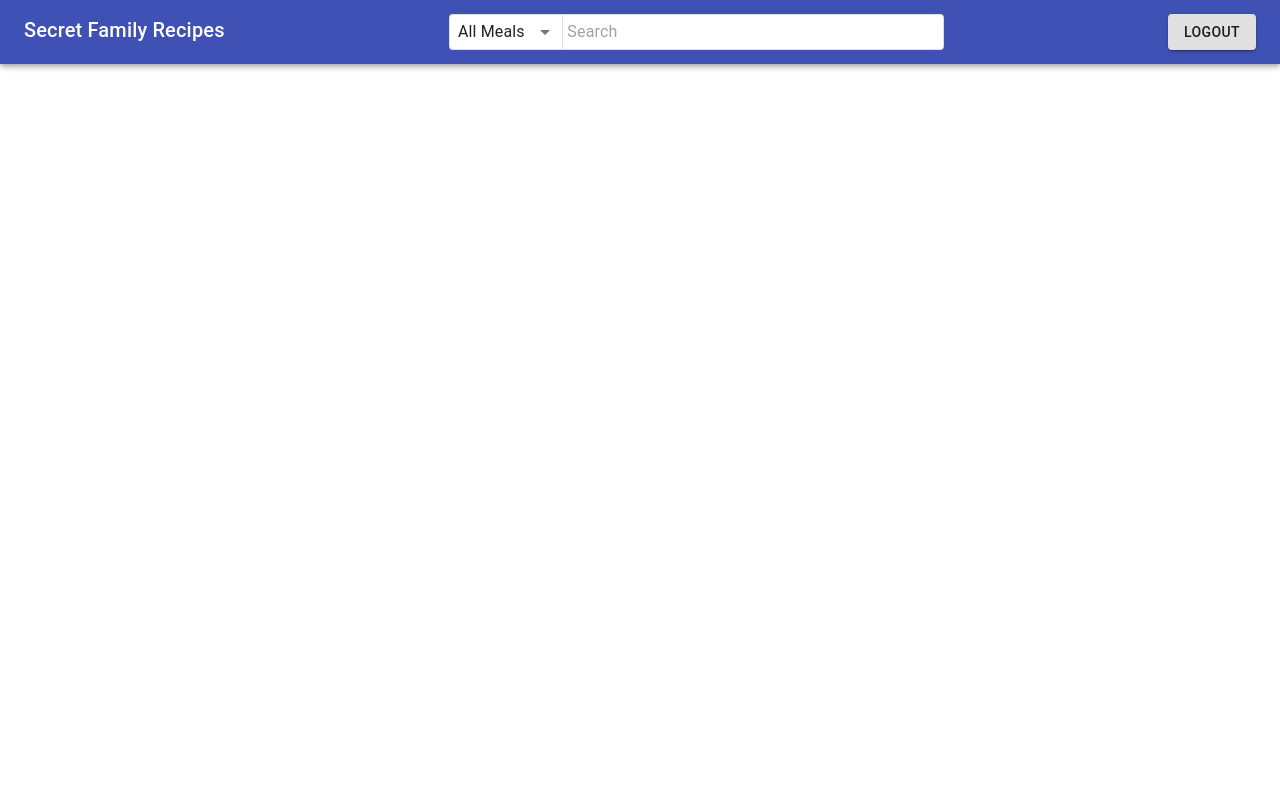
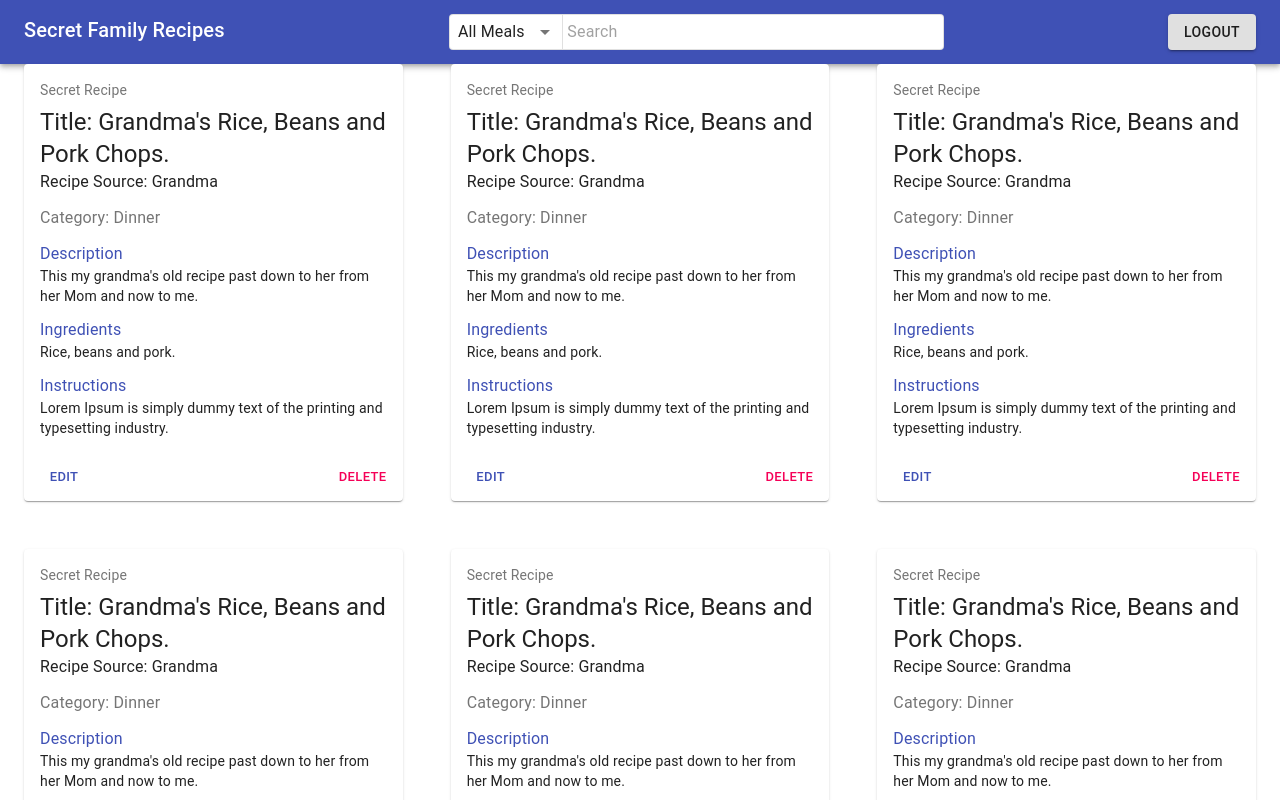
Before and after one commit to secret-family-recipes-6-pt/front-end, a React (Create React App) app: page /home in a window 1280 px wide. Shown: the top 800 px of the page. Built offline with nearby package versions, Linux system fonts and the light colour scheme.

Commit message:
Feature: Created Cards Component  - Dummy Data needs to have more variety  - Moved rendering of cards from RecipePage in views to the CardsComponent because it took up a part of the Home.js page, not its own.

```diff
--- a/src/App.js
+++ b/src/App.js
@@ -1,6 +1,5 @@
 import { BrowserRouter as Router, Route, Switch } from "react-router-dom";
-import React, { useState, useMemo, useEffect } from "react";
-import axios from "axios";
+import React, { useState, useMemo } from "react";
 
 import SignUp from "./views/SignUp";
 import SignIn from "./views/SignIn";
@@ -8,14 +7,10 @@ import Home from "./views/Home";
 import AddEditRecipe from "./views/AddEditRecipe";
 
 import { RecipeContext } from "./context/RecipeContext";
-import RecipePage from "./views/RecipePage";
 
 function App() {
   const [recipe, setRecipe] = useState(null);
-  const providerValue = useMemo(
-    () => ({ recipe, setRecipe }),
-    [recipe, setRecipe]
-  );
+  const providerValue = useMemo(() => ({ recipe, setRecipe }), [recipe, setRecipe]);
   return (
     <div className="App">
       <RecipeContext.Provider value={providerValue}>
@@ -23,9 +18,6 @@ function App() {
           <Switch>
             <Route path="/AddEditRecipe">
               <AddEditRecipe />
-            </Route>
-            <Route path="/RecipePage">
-              <RecipePage />
             </Route>
 
             <Route path="/home">
--- a/src/components/RecipeCard.js
+++ b/src/components/RecipeCard.js
@@ -1,14 +1,75 @@
 import React from "react";
+import { Typography, Button, Card, makeStyles, CardContent, CardActions, Grid } from "@material-ui/core";
 
-export default function RecipeCard() {
-  useEffect(() => {
-    axiosWithAuth()
-      .get("/recipes/user/:id")
-      .then((res) => {
-        console.log("respone: ", res.data);
-        return res.data;
-      })
-      .catch((err) => console.log(err));
-  }, []);
-  return <div></div>;
+// useEffect(() => {
+//   axiosWithAuth()
+//     .get("/recipes/user/:id")
+//     .then((res) => {
+//       console.log("respone: ", res.data);
+//       return res.data;
+//     })
+//     .catch((err) => console.log(err));
+// }, []);
+
+const useStyles = makeStyles({
+  root: {
+    minWidth: 100,
+  },
+  title: {
+    fontSize: 14,
+  },
+  pos: {
+    marginBottom: 12,
+  },
+});
+
+export default function RecipeCard({ cardInfo }) {
+  const classes = useStyles();
+
+  return (
+    <Card className={classes.root}>
+      <CardContent>
+        <Typography className={classes.title} color="textSecondary" gutterBottom>
+          Secret Recipe
+        </Typography>
+        <Typography variant="h5" component="h2">
+          Title: {cardInfo.name}
+        </Typography>
+        <Typography className={classes.pos} color="textPrimay">
+          Recipe Source: {cardInfo.source}
+        </Typography>
+        <Typography className={classes.pos} color="textSecondary">
+          Category: {cardInfo.category}
+        </Typography>
+        <Typography className={classes.pos} variant="body2" component="p">
+          <Typography color="primary">Description</Typography>
+
+          {cardInfo.description}
+        </Typography>
+        <Typography className={classes.pos} variant="body2" component="p">
+          <Typography color="primary">Ingredients</Typography>
+          {cardInfo.ingredients}
+        </Typography>
+        <Typography variant="body2" component="p">
+          <Typography color="primary">Instructions</Typography>
+          {cardInfo.instructions}
+        </Typography>
+      </CardContent>
+
+      <CardActions>
+        <Grid container justify="space-between">
+          <Grid item>
+            <Button color="primary" size="small">
+              Edit
+            </Button>
+          </Grid>
+          <Grid item>
+            <Button color="secondary" size="small">
+              Delete
+            </Button>
+          </Grid>
+        </Grid>
+      </CardActions>
+    </Card>
+  );
 }
--- /dev/null
+++ b/src/components/RecipeCards.js
@@ -0,0 +1,19 @@
+import { Container, Grid } from "@material-ui/core";
+import { cardsInformation } from "../dummyData";
+import RecipeCard from "./RecipeCard";
+
+export default function RecipeCards() {
+  return (
+    <Container>
+      <Grid spacing={6} container justify="center">
+        {cardsInformation.map((cardInfo, index) => {
+          return (
+            <Grid item key={index} xs={12} md={6} lg={4}>
+              <RecipeCard cardInfo={cardInfo} />
+            </Grid>
+          );
+        })}
+      </Grid>
+    </Container>
+  );
+}
--- /dev/null
+++ b/src/dummyData.js
@@ -0,0 +1,92 @@
+const cardsInformation = [
+  {
+    name: "Grandma's Rice, Beans and Pork Chops.",
+    source: "Grandma",
+    category: "Dinner",
+    description: "This my grandma's old recipe past down to her from her Mom and now to me.",
+    ingredients: "Rice, beans and pork.",
+    instructions: "Lorem Ipsum is simply dummy text of the printing and typesetting industry.",
+  },
+  {
+    name: "Grandma's Rice, Beans and Pork Chops.",
+    source: "Grandma",
+    category: "Dinner",
+    description: "This my grandma's old recipe past down to her from her Mom and now to me.",
+    ingredients: "Rice, beans and pork.",
+    instructions: "Lorem Ipsum is simply dummy text of the printing and typesetting industry.",
+  },
+  {
+    name: "Grandma's Rice, Beans and Pork Chops.",
+    source: "Grandma",
+    category: "Dinner",
+    description: "This my grandma's old recipe past down to her from her Mom and now to me.",
+    ingredients: "Rice, beans and pork.",
+    instructions: "Lorem Ipsum is simply dummy text of the printing and typesetting industry.",
+  },
+  {
+    name: "Grandma's Rice, Beans and Pork Chops.",
+    source: "Grandma",
+    category: "Dinner",
+    description: "This my grandma's old recipe past down to her from her Mom and now to me.",
+    ingredients: "Rice, beans and pork.",
+    instructions: "Lorem Ipsum is simply dummy text of the printing and typesetting industry.",
+  },
+  {
+    name: "Grandma's Rice, Beans and Pork Chops.",
+    source: "Grandma",
+    category: "Dinner",
+    description: "This my grandma's old recipe past down to her from her Mom and now to me.",
+    ingredients: "Rice, beans and pork.",
+    instructions: "Lorem Ipsum is simply dummy text of the printing and typesetting industry.",
+  },
+  {
+    name: "Grandma's Rice, Beans and Pork Chops.",
+    source: "Grandma",
+    category: "Dinner",
+    description: "This my grandma's old recipe past down to her from her Mom and now to me.",
+    ingredients: "Rice, beans and pork.",
+    instructions: "Lorem Ipsum is simply dummy text of the printing and typesetting industry.",
+  },
+  {
+    name: "Grandma's Rice, Beans and Pork Chops.",
+    source: "Grandma",
+    category: "Dinner",
+    description: "This my grandma's old recipe past down to her from her Mom and now to me.",
+    ingredients: "Rice, beans and pork.",
+    instructions: "Lorem Ipsum is simply dummy text of the printing and typesetting industry.",
+  },
+  {
+    name: "Grandma's Rice, Beans and Pork Chops.",
+    source: "Grandma",
+    category: "Dinner",
+    description: "This my grandma's old recipe past down to her from her Mom and now to me.",
+    ingredients: "Rice, beans and pork.",
+    instructions: "Lorem Ipsum is simply dummy text of the printing and typesetting industry.",
+  },
+  {
+    name: "Grandma's Rice, Beans and Pork Chops.",
+    source: "Grandma",
+    category: "Dinner",
+    description: "This my grandma's old recipe past down to her from her Mom and now to me.",
+    ingredients: "Rice, beans and pork.",
+    instructions: "Lorem Ipsum is simply dummy text of the printing and typesetting industry.",
+  },
+  {
+    name: "Grandma's Rice, Beans and Pork Chops.",
+    source: "Grandma",
+    category: "Dinner",
+    description: "This my grandma's old recipe past down to her from her Mom and now to me.",
+    ingredients: "Rice, beans and pork.",
+    instructions: "Lorem Ipsum is simply dummy text of the printing and typesetting industry.",
+  },
+  {
+    name: "Grandma's Rice, Beans and Pork Chops.",
+    source: "Grandma",
+    category: "Dinner",
+    description: "This my grandma's old recipe past down to her from her Mom and now to me.",
+    ingredients: "Rice, beans and pork.",
+    instructions: "Lorem Ipsum is simply dummy text of the printing and typesetting industry.",
+  },
+];
+
+export { cardsInformation };
--- a/src/views/Home.js
+++ b/src/views/Home.js
@@ -1,8 +1,9 @@
 // import PrivateRoute from "./components/PrivateRoute";
 import SearchBar from "../components/SearchBar";
 import { Button, Toolbar, AppBar, Typography, Grid } from "@material-ui/core";
-import { Route, useHistory } from "react-router-dom";
+import { useHistory } from "react-router-dom";
 import React, { useState } from "react";
+import RecipeCards from "../components/RecipeCards";
 
 export default function Home() {
   const [searchForm, setSearchForm] = useState({
@@ -29,6 +30,8 @@ export default function Home() {
         </Toolbar>
       </AppBar>
 
+      <RecipeCards />
+
       {
         //Jose needs to build the private route first.
         /* <PrivateRoute exact path="/private" component={HomaPage} /> */
--- a/src/views/RecipePage.js
+++ /dev/null
@@ -1,98 +0,0 @@
-import React from "react";
-
-import {
-  Typography,
-  Button,
-  Card,
-  makeStyles,
-  CardContent,
-  CardActions,
-  Grid,
-} from "@material-ui/core";
-
-const useStyles = makeStyles({
-  root: {
-    minWidth: 100,
-  },
-  title: {
-    fontSize: 14,
-  },
-  pos: {
-    marginBottom: 12,
-  },
-});
-
-export default function RecipePage() {
-  const classes = useStyles();
-
-  const data = {
-    name: "Grandma's Rice, Beans and Pork Chops.",
-    source: "Grandma",
-    category: "Dinner",
-    description:
-      "This my grandma's old recipe past down to her from her Mom and now to me.",
-    ingredients: "Rice, beans and pork.",
-    instructions:
-      "Lorem Ipsum is simply dummy text of the printing and typesetting industry.",
-  };
-  return (
-    <Grid
-      container
-      direction="column"
-      alignItems="center"
-      justify="center"
-      style={{ minHeight: "100vh" }}
-    >
-      <Grid item xs={12}>
-        <Card className={classes.root}>
-          <CardContent>
-            <Typography
-              className={classes.title}
-              color="textSecondary"
-              gutterBottom
-            >
-              Secret Recipe
-            </Typography>
-            <Typography variant="h5" component="h2">
-              Title: {data.name}
-            </Typography>
-            <Typography className={classes.pos} color="textPrimay">
-              Recipe Source: {data.source}
-            </Typography>
-            <Typography className={classes.pos} color="textSecondary">
-              Category: {data.category}
-            </Typography>
-            <Typography className={classes.pos} variant="body2" component="p">
-              <Typography color="primary">Description</Typography>
-
-              {data.description}
-            </Typography>
-            <Typography className={classes.pos} variant="body2" component="p">
-              <Typography color="primary">Ingredients</Typography>
-              {data.ingredients}
-            </Typography>
-            <Typography variant="body2" component="p">
-              <Typography color="primary">Instructions</Typography>
-              {data.instructions}
-            </Typography>
-          </CardContent>
-
-          <CardActions>
-            <Grid container justify="space-between">
-              <Grid item>
-                <Button color="primary" size="small">
-                  Edit
-                </Button>
-              </Grid>
-              <Grid item>
-                <Button color="secondary" size="small">
-                  Delete
-                </Button>
-              </Grid>
-            </Grid>
-          </CardActions>
-        </Card>
-      </Grid>
-    </Grid>
-  );
-}
```
